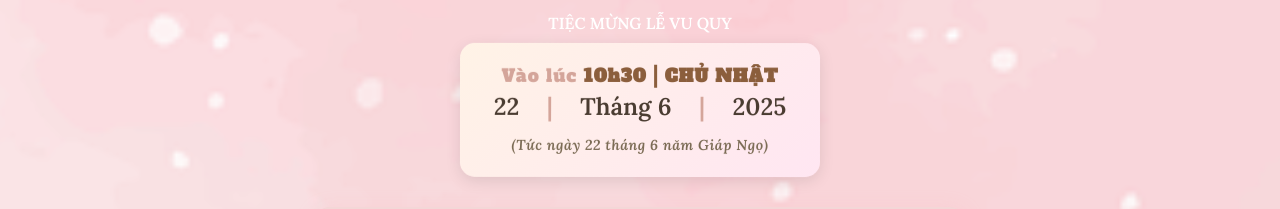
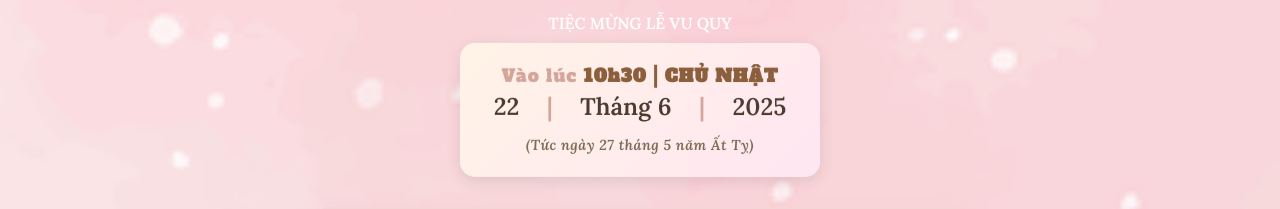
Before and after one commit to Minh200463/my-app, a React (Create React App) app: page / in a window 1280 px wide. Shown: the part 2180-2389 px from the top of the page. Built offline with nearby package versions, Linux system fonts and the light colour scheme; a web font is replaced by a local one.

Commit message:
Update wedding_index.js

```diff
--- a/src/component/wedding_index.js
+++ b/src/component/wedding_index.js
@@ -441,7 +441,7 @@ function Carousel() {
               <span className="date-pipe">|</span>
               <span className="date-year">2025</span>
             </div>
-            <span className="wedding-note">(Tức ngày 22 tháng 6 năm Giáp Ngọ)</span>
+            <span className="wedding-note">(Tức ngày 27 tháng 5 năm Ất Tỵ)</span>
           </motion.div>
 
 
```
